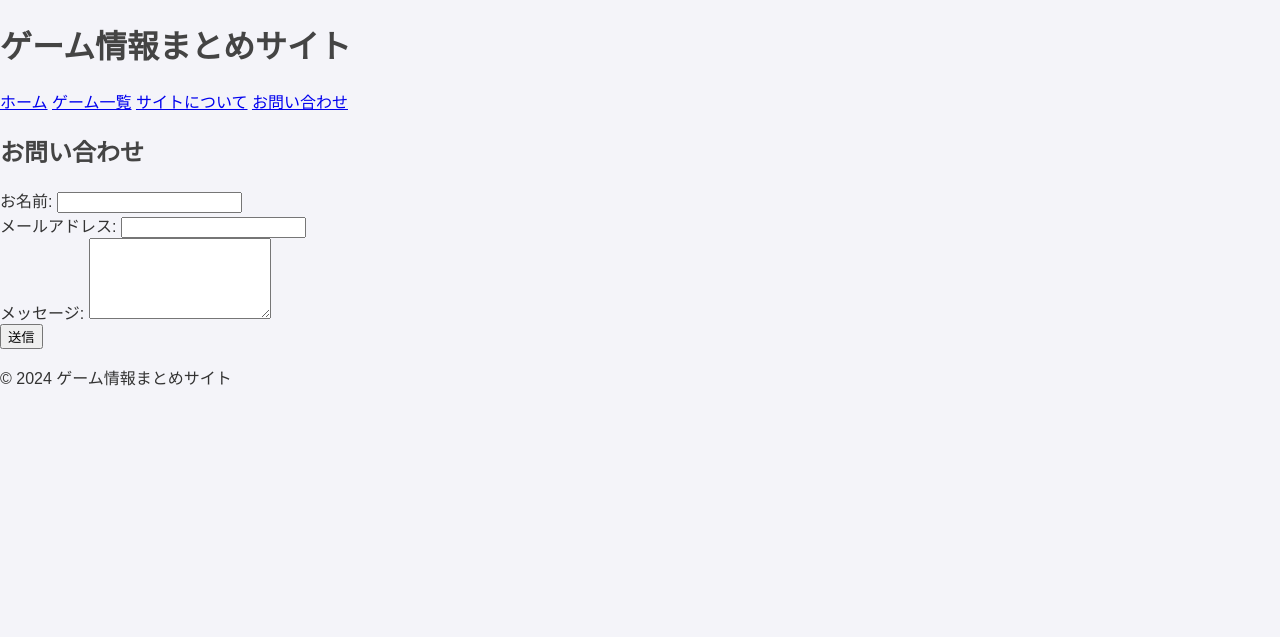
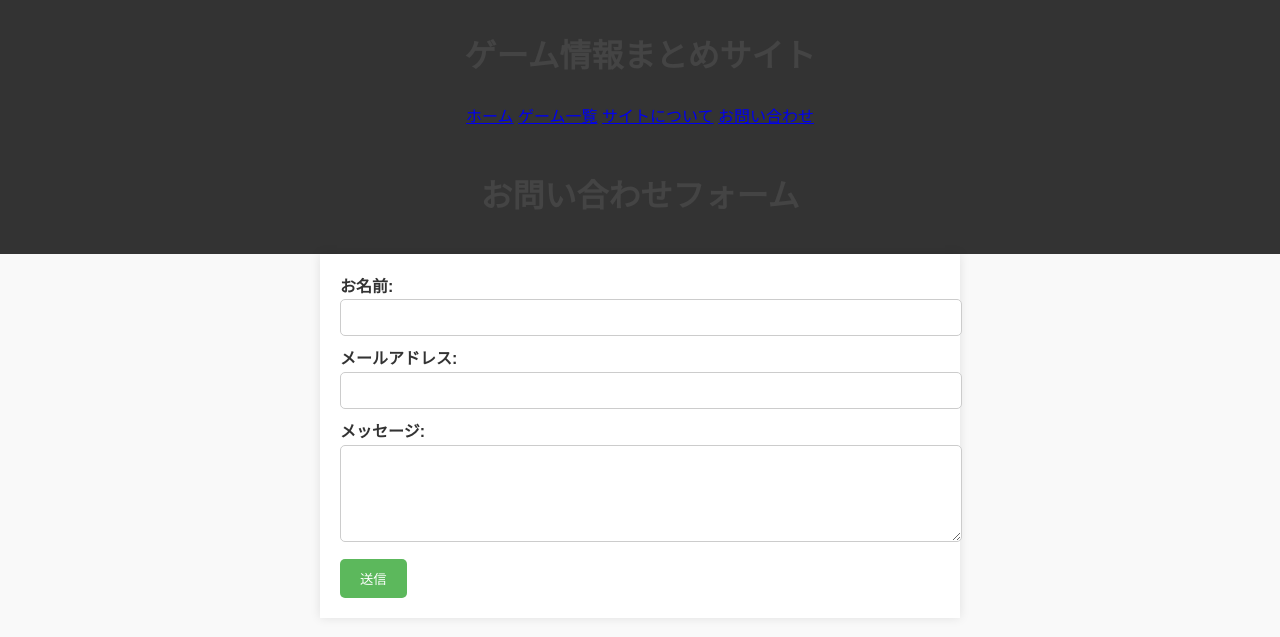
Before and after one commit to Akatsuki537/game_site, a PHP site: page /contact.php in a window 1280 px wide. Shown: the top 637 px of the page. Run offline with PHP 8.4, Linux system fonts and the light colour scheme.

Commit message:
お問い合わせの変更、管理ページ作成

```diff
--- a/contact.php
+++ b/contact.php
@@ -1,38 +1,7 @@
-<?php
-// フォームが送信された場合の処理
-$message_sent = false;
-if ($_SERVER["REQUEST_METHOD"] === "POST") {
-    $name = htmlspecialchars(trim($_POST["name"]));
-    $email = htmlspecialchars(trim($_POST["email"]));
-    $message = htmlspecialchars(trim($_POST["message"]));
-
-    if (!empty($name) && !empty($email) && !empty($message)) {
-        // メール送信の処理
-        $to = "admin@example.com"; // 管理者のメールアドレスを設定
-        $subject = "お問い合わせフォームからのメッセージ";
-        $body = "名前: $name\nメール: $email\n\n$message";
-        $headers = "From: $email";
-
-        // PHP の mail() 関数で送信 (開発環境では動作しない場合があります)
-        if (mail($to, $subject, $body, $headers)) {
-            $message_sent = true;
-        } else {
-            echo "<p>エラー: メッセージの送信に失敗しました。</p>";
-        }
-    }
-}
-?>
-
 <!DOCTYPE html>
 <html lang="ja">
-<head>
-    <meta charset="UTF-8">
-    <meta name="viewport" content="width=device-width, initial-scale=1.0">
-    <title>お問い合わせ - ゲーム情報まとめサイト</title>
-    <link rel="stylesheet" href="style.css">
-</head>
-<body>
-    <header>
+
+<header>
         <h1>ゲーム情報まとめサイト</h1>
         <nav>
             <a href="index.php">ホーム</a>
@@ -41,34 +10,29 @@ if ($_SERVER["REQUEST_METHOD"] === "POST") {
             <a href="contact.php">お問い合わせ</a>
         </nav>
     </header>
+<head>
+    <meta charset="UTF-8">
+    <meta name="viewport" content="width=device-width, initial-scale=1.0">
+    <title>お問い合わせ</title>
+    <link rel="stylesheet" href="style.css">
+</head>
+<body>
+    <header>
+        <h1>お問い合わせフォーム</h1>
+    </header>
+    <main>
+        <form method="POST" action="contact_submit.php">
+            <label for="name">お名前:</label><br>
+            <input type="text" id="name" name="name" required><br>
 
-    <main>
-        <section class="contact-form">
-            <h2>お問い合わせ</h2>
-            <?php if ($message_sent): ?>
-                <p class="success-message">お問い合わせありがとうございました！追ってご連絡いたします。</p>
-            <?php else: ?>
-                <form action="contact.php" method="post">
-                    <div class="form-group">
-                        <label for="name">お名前:</label>
-                        <input type="text" id="name" name="name" required>
-                    </div>
-                    <div class="form-group">
-                        <label for="email">メールアドレス:</label>
-                        <input type="email" id="email" name="email" required>
-                    </div>
-                    <div class="form-group">
-                        <label for="message">メッセージ:</label>
-                        <textarea id="message" name="message" rows="5" required></textarea>
-                    </div>
-                    <button type="submit">送信</button>
-                </form>
-            <?php endif; ?>
-        </section>
+            <label for="email">メールアドレス:</label><br>
+            <input type="email" id="email" name="email" required><br>
+
+            <label for="message">メッセージ:</label><br>
+            <textarea id="message" name="message" rows="5" required></textarea><br>
+
+            <button type="submit">送信</button>
+        </form>
     </main>
-
-    <footer>
-        <p>&copy; 2024 ゲーム情報まとめサイト</p>
-    </footer>
 </body>
 </html>
--- a/index.php
+++ b/index.php
@@ -14,6 +14,8 @@
             <a href="games.php">ゲーム一覧</a>
             <a href="about.php">サイトについて</a>
             <a href="contact.php">お問い合わせ</a>
+            <a href="admin.php">管理ページ</a>
+
         </nav>
     </header>
 
--- a/style.css
+++ b/style.css
@@ -211,3 +211,51 @@ h1, h2, h3 {
         gap: 10px;
     }
 }
+
+body {
+    font-family: Arial, sans-serif;
+    line-height: 1.6;
+    margin: 0;
+    padding: 0;
+    background-color: #f9f9f9;
+}
+
+header {
+    background-color: #333;
+    color: #fff;
+    padding: 10px 20px;
+    text-align: center;
+}
+
+main {
+    padding: 20px;
+    max-width: 600px;
+    margin: 0 auto;
+    background-color: #fff;
+    box-shadow: 0 0 10px rgba(0, 0, 0, 0.1);
+}
+
+label {
+    font-weight: bold;
+}
+
+input[type="text"], input[type="email"], textarea {
+    width: 100%;
+    padding: 10px;
+    margin-bottom: 10px;
+    border: 1px solid #ccc;
+    border-radius: 5px;
+}
+
+button {
+    background-color: #5cb85c;
+    color: #fff;
+    border: none;
+    padding: 10px 20px;
+    cursor: pointer;
+    border-radius: 5px;
+}
+
+button:hover {
+    background-color: #4cae4c;
+}
```
Also changed, not shown: admin.php (added, +40 -0 lines), contact_submit.php (added, +22 -0 lines).
